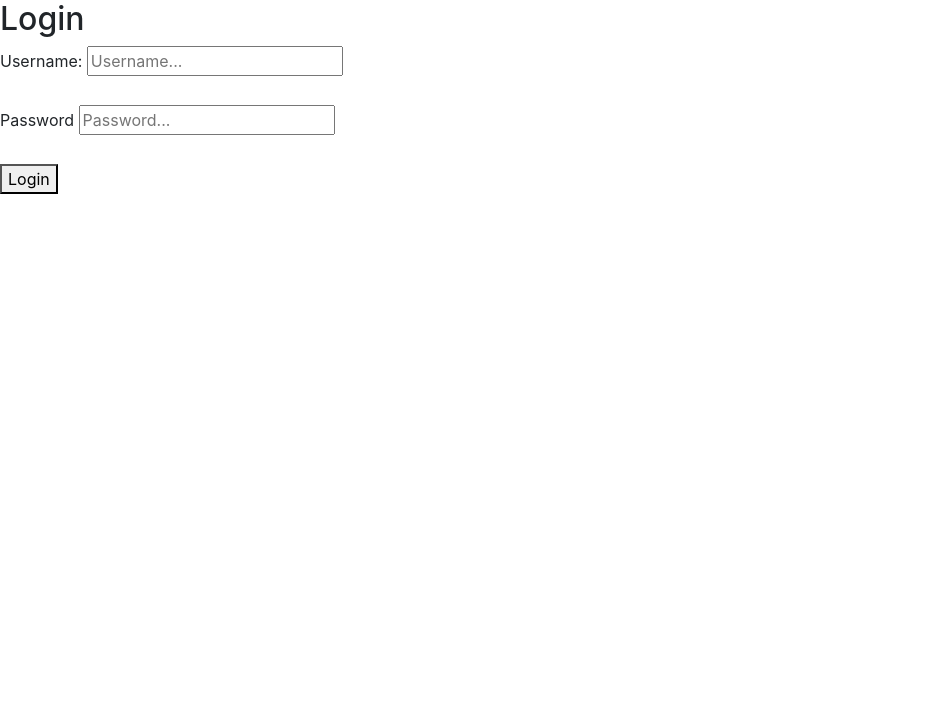
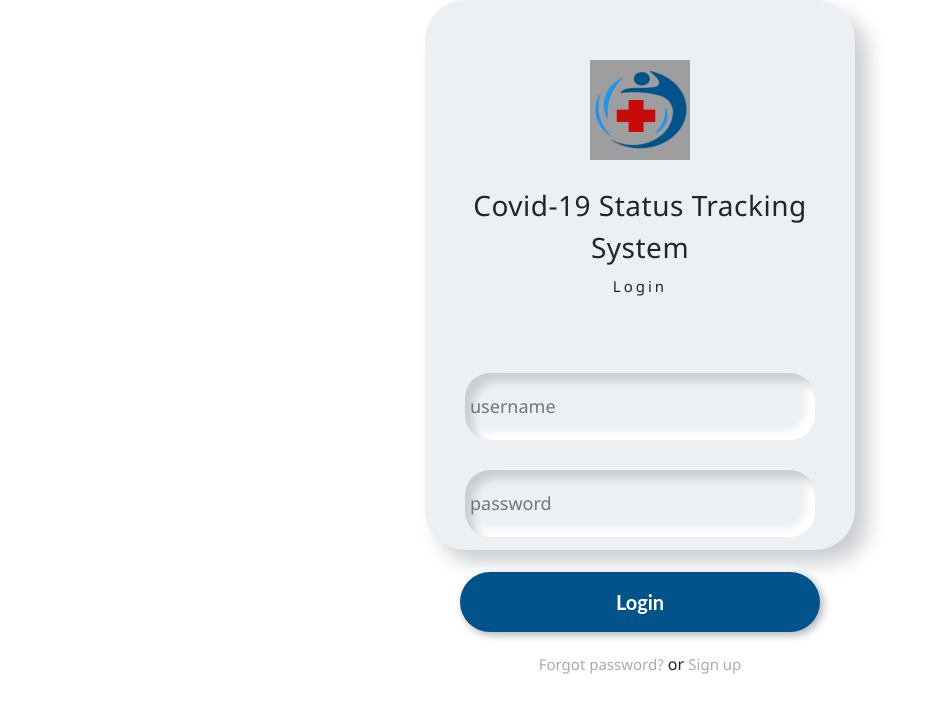
Before and after one commit to Laurence33/covid19-status-tracking-system, a PHP site: page /login.php in a window 1280 px wide. Shown: the top 713 px of the page, without its empty margins (0-938 px from the left). Run offline with PHP 8.4, Linux system fonts and the light colour scheme; some libraries are stand-ins or nearby versions; grey boxes are pictures that could not be loaded.

Commit message:
Update login.php

```diff
--- a/login.php
+++ b/login.php
@@ -2,18 +2,35 @@
     include_once 'header.php';
 ?>
 
-<section>
-    <h2>Login</h2>
-    <form action="includes/login.inc.php" method="post">
-        <label for="uname">Username:</label>
-        <input type="text" name="uname" placeholder="Username...">
-        <br><br>
-        <label for="pword">Password</label>
-        <input type="password" name="pword" placeholder="Password...">
-        <br><br>
-        <button type="submit" name="login">Login</button>
-    </form>
-</section>
+<!DOCTYPE html>
+<head>
+    <meta charset="UTF-8">
+    <meta name="viewport" content="width=device-width, initial-scale=1.0">
+    <title>COVID19 Status Tracking System</title>
+    <link rel="stylesheet" type="text/css" id="applicationStylesheet" href="css/login.css"/>
+</head>
+<body>
+    <div class="login-div">
+        <div class="logo"><img src="img/logo.png" alt=""></div>
+            <div class="title">Covid-19 Status Tracking System</div>
+            <div class="sub-title">Login</div>
+                <form action="">
+                    <div class="fields">
+                        <div class="username">
+                            <input type="username" class="user-input" placeholder="username" />
+                        </div>
+                        <div class="password">
+                            <input type="password" class="pass-input" placeholder="password" />
+                        </div>
+                    </div>
+                        <button class="signin-button">Login</button>
+                </form>
+        <div class="link">
+            <a href="#">Forgot password?</a> or <a href="#">Sign up</a>
+        </div>
+    </div>
+
+</body>
 
 <?php
     if(isset($_GET['login'])) {
```
